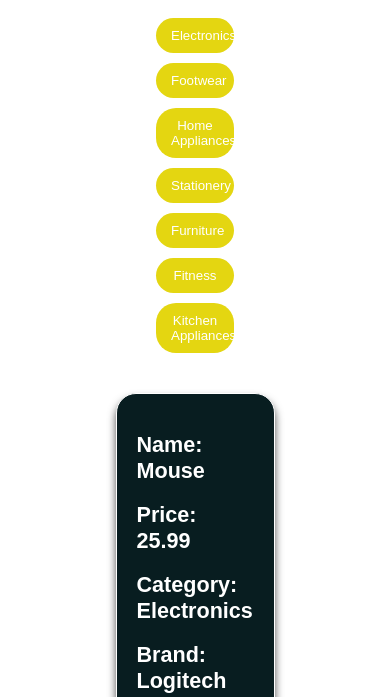
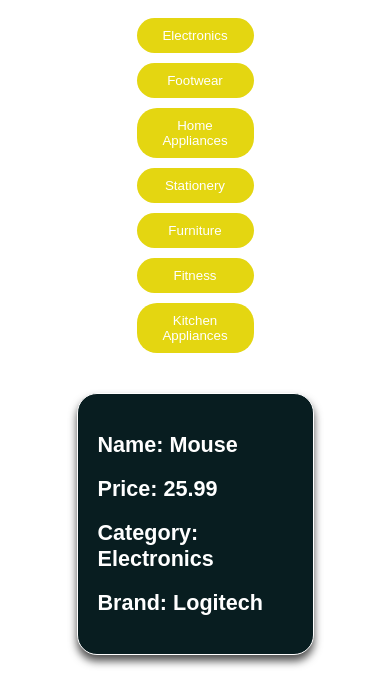
Before and after one commit to hassanshakil576/Render-products-with-filter, a plain HTML site: page index.html in a window 390 px wide. Shown: the part 147-844 px from the top of the page. Drawn offline with Linux system fonts and the light colour scheme.

Commit message:
project completed

```diff
--- a/style.css
+++ b/style.css
@@ -63,7 +63,7 @@ body{
 
 @media (max-width:820px){
     .card{
-        width: 30%;
+        width: 40%;
         font-size: .9rem;
     }
     .btn{
@@ -73,3 +73,17 @@ body{
         width: 20%;
     }
 }
+@media (max-width:425px){
+    .card{
+        width: 70%;
+    }
+    .button{
+        width: 30%;
+    }
+}
+
+@media (max-width:721px){
+    .card{
+        width: 50%;
+    }
+}
```
